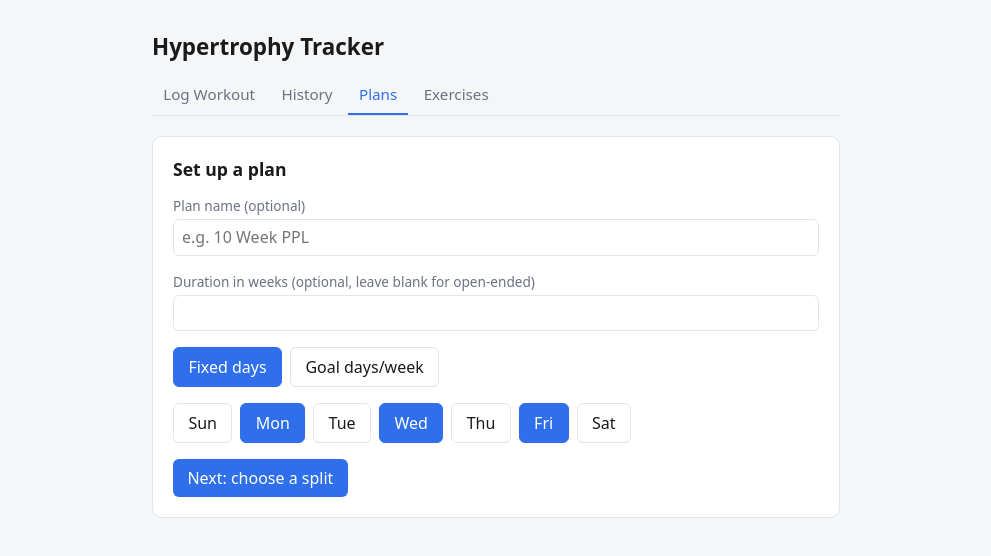
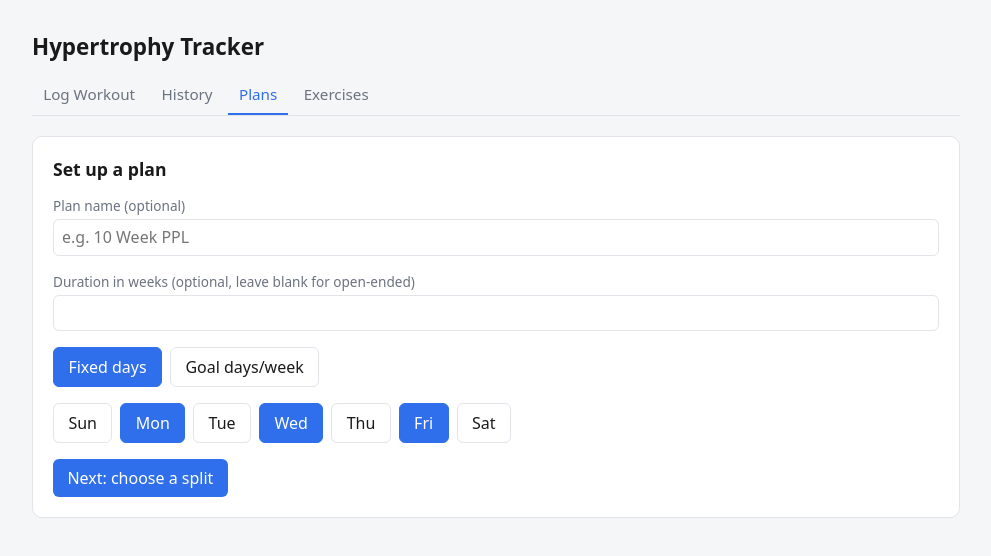
Before and after one commit to Obringerad/hypertrophy-tracker, a React (Vite) app: page / in a window 1280 px wide. Shown: the top 556 px of the page, without its empty margins (144-1135 px from the left). Built offline with nearby package versions, Linux system fonts and the light colour scheme.

Commit message:
Widen the page's max width from 720px to 960px

```diff
--- a/src/App.css
+++ b/src/App.css
@@ -1,5 +1,5 @@
 .app {
-  max-width: 720px;
+  max-width: 960px;
   margin: 0 auto;
   padding: 1rem 1rem 3rem;
 }
```
